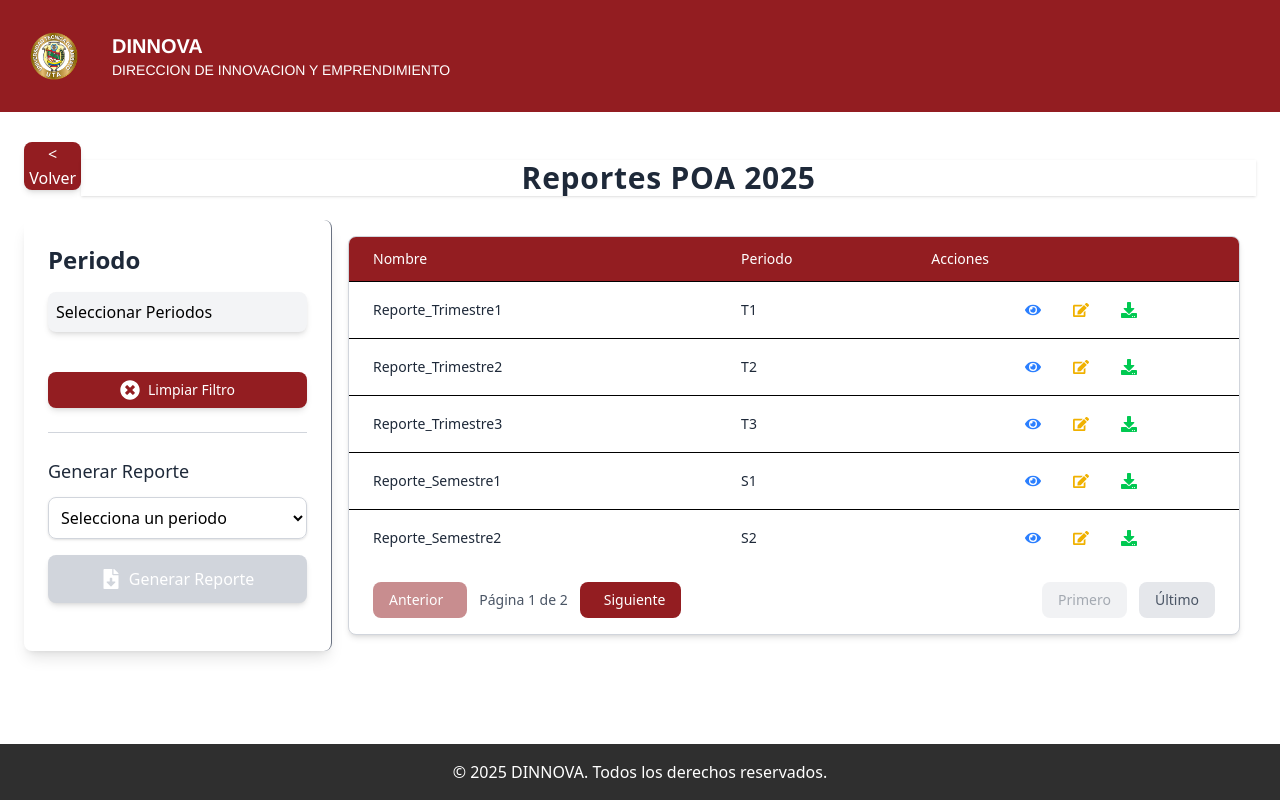
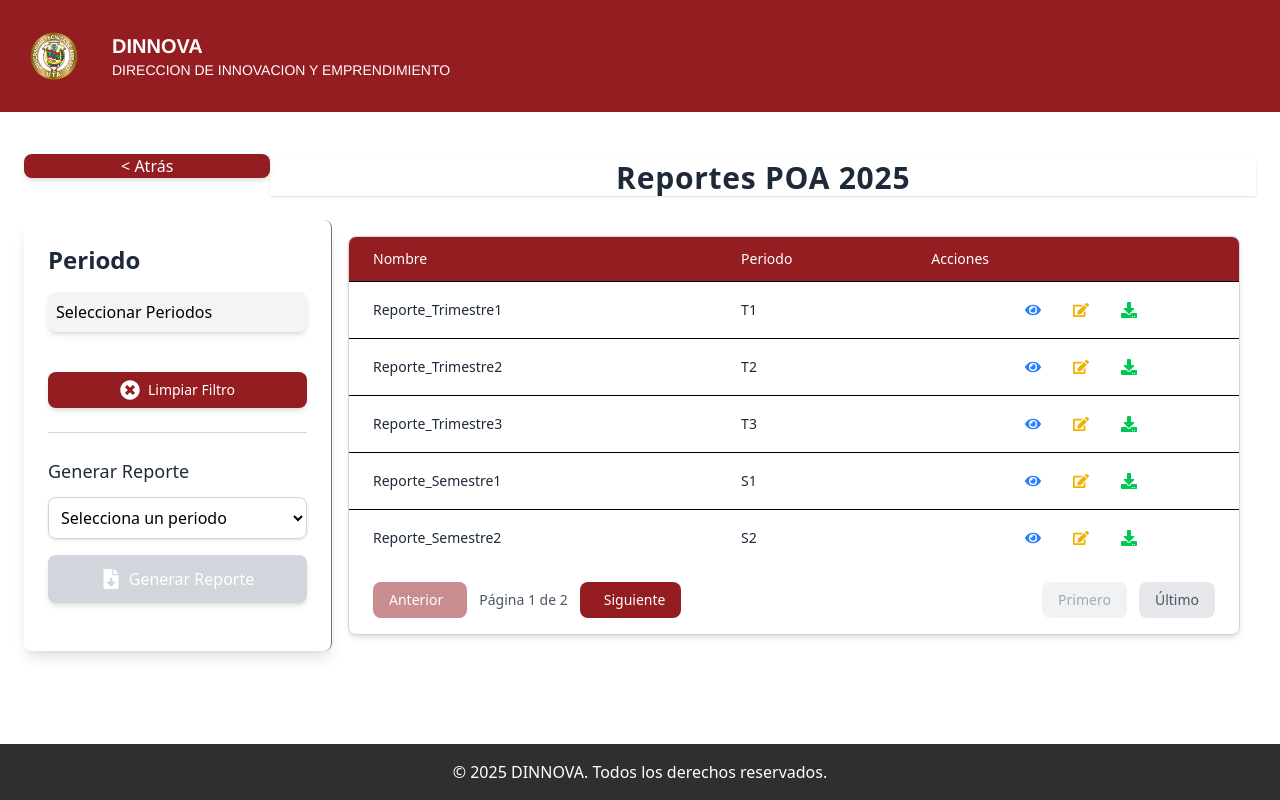
Before and after one commit to Dionisio202/ReporteOffice, a React (Vite) app: page /GestorReporte in a window 1280 px wide. Built offline with nearby package versions, Linux system fonts and the light colour scheme.

Commit message:
Cambios de estilos

```diff
--- a/src/pages/gestor_documentos/gestor_documentos.tsx
+++ b/src/pages/gestor_documentos/gestor_documentos.tsx
@@ -45,9 +45,9 @@ const GestorDocumentos = () => {
       <div className="flex items-center justify-between w-full">
         <button
           onClick={handleHome}
-          className="bg-[#931D21] text-white rounded-lg shadow-md overflow-x-auto mb-6"
+          className="w-1/4 bg-[#931D21] text-white rounded-lg shadow-md overflow-x-auto mb-6"
         >
-          &lt; Volver
+          &lt; Atrás
         </button>
         <h1 className="text-3xl font-semibold text-center text-gray-800 my-6 tracking-wide shadow-sm w-full">
           DOCUMENTOS DINNOVA
--- a/src/pages/gestor_reportes/gestor_reportes.tsx
+++ b/src/pages/gestor_reportes/gestor_reportes.tsx
@@ -15,11 +15,11 @@ const GestorReportes = () => {
     <div className="flex flex-col w-full">
       {/* Título mejorado para la página */}
       <div className="flex items-center justify-between w-full">
-        <button
+      <button
           onClick={handleHome}
-          className="bg-[#931D21] text-white rounded-lg shadow-md overflow-x-auto mb-6"
-          >
-          &lt; Volver
+          className="w-1/4 bg-[#931D21] text-white rounded-lg shadow-md overflow-x-auto mb-6"
+        >
+          &lt; Atrás
         </button>
         <h1 className="text-3xl font-semibold text-center text-gray-800 my-6 tracking-wide shadow-sm w-full">
           Reportes POA 2025
--- a/src/pages/reporte_editor/reporte_editor.tsx
+++ b/src/pages/reporte_editor/reporte_editor.tsx
@@ -1,7 +1,9 @@
 import './reporte_editor.css';
 import React from 'react';
+
 const ReporteEditor:React.FC = () => {
   return (
+
 
     <div className="flex min-h-screen bg-gray-100">
 
```
